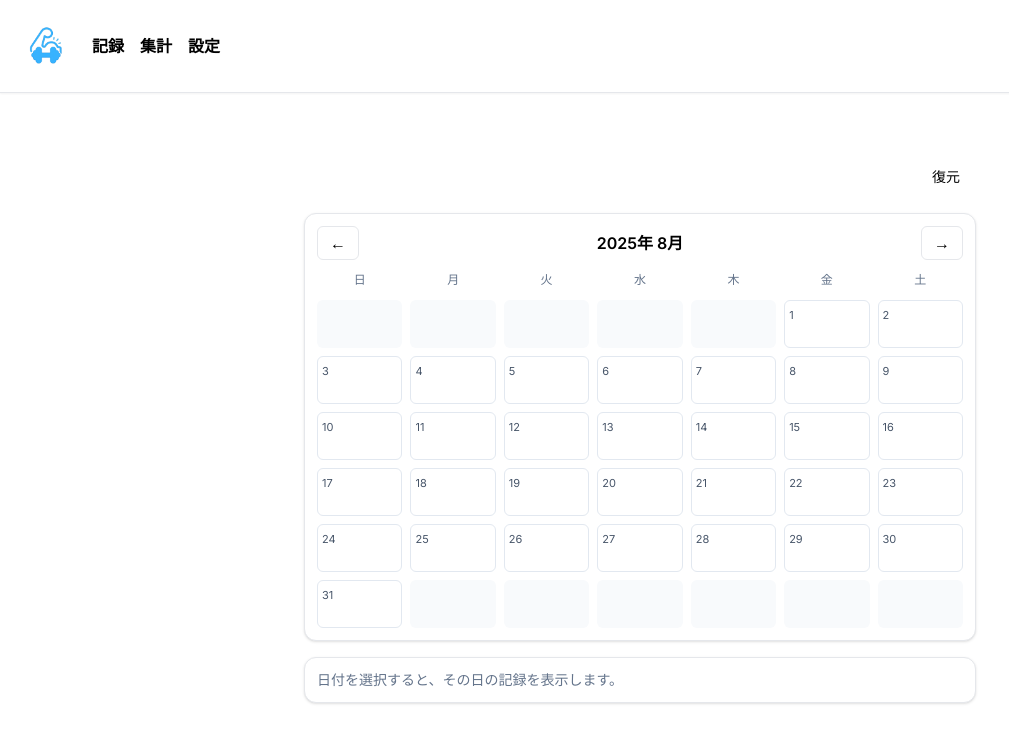
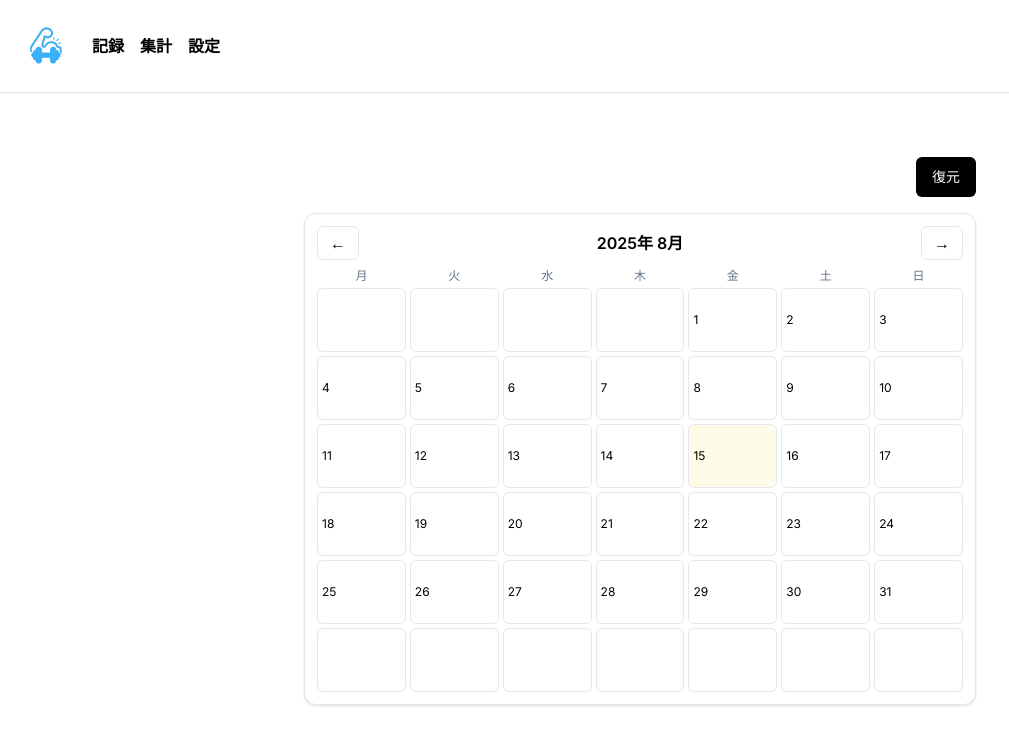
Before and after one commit to Mickey-1996/workout-tracker20250807, a Next.js app: page /tabs/summary in a window 1280 px wide. Shown: the top 744 px of the page, without its empty margins (0-1009 px from the left). Built offline with nearby package versions, Linux system fonts and the light colour scheme.

Commit message:
Update SummaryTab.tsx

```diff
--- a/src/tabs/SummaryTab.tsx
+++ b/src/tabs/SummaryTab.tsx
@@ -22,113 +22,239 @@ type DayRecord = {
   sets?: Record<string, boolean[]>;
   counts?: Record<string, number[]>;
   times?: Record<string, string[]>;
-  notesUpper?: string;
-  notesLower?: string;
-  notesEtc?: string;
+  notesUpper: string;
+  notesLower: string;
+  notesEtc: string;
+  notesOther?: string;
 };
 
-// ===== ローカル日付ユーティリティ =====
-const ymdLocal = (d: Date) => {
+function ymdLocal(d: Date): string {
   const y = d.getFullYear();
   const m = String(d.getMonth() + 1).padStart(2, "0");
-  const da = String(d.getDate()).padStart(2, "0");
-  return `${y}-${m}-${da}`;
-};
-
-// ===== 復元（localStorage 全量インポート） =====
-function importAllLocalStorageFromFile(file?: File | null) {
-  if (!file) return;
-  const reader = new FileReader();
-  reader.onload = () => {
-    try {
-      const text = String(reader.result ?? "");
-      const obj = JSON.parse(text) as Record<string, string | null>;
-      Object.entries(obj).forEach(([k, v]) => {
-        if (v == null) localStorage.removeItem(k);
-        else localStorage.setItem(k, v);
-      });
-      alert("復元が完了しました。必要に応じてページを再読み込みしてください。");
-    } catch (e) {
-      alert("JSON の読み込み/復元に失敗しました。");
-      console.error(e);
-    }
-  };
-  reader.readAsText(file);
+  const day = String(d.getDate()).padStart(2, "0");
+  return `${y}-${m}-${day}`;
 }
 
-// ===== exercises を読み出す（設定タブ保存フォーマットを想定） =====
-function loadExercises(): ExercisesState {
+/** localStorage helpers（要：現行キー `day:YYYY-MM-DD`） */
+function loadRecordByDate(ymd: string): DayRecord | undefined {
   try {
-    const raw = localStorage.getItem("exercises");
-    const obj = raw ? JSON.parse(raw) : null;
-    const pick = (arr?: any[]) =>
-      Array.isArray(arr)
-        ? arr.map((it) => ({
+    const raw = localStorage.getItem(`day:${ymd}`);
+    if (!raw) return undefined;
+    const r = JSON.parse(raw) as Partial<DayRecord>;
+    return {
+      date: ymd,
+      times: r.times ?? {},
+      sets: r.sets ?? {},
+      counts: r.counts ?? {},
+      notesUpper: r.notesUpper ?? "",
+      notesLower: r.notesLower ?? "",
+      notesEtc: r.notesEtc ?? "",
+      ...(r.notesOther !== undefined ? { notesOther: r.notesOther } : {}),
+    };
+  } catch {
+    return undefined;
+  }
+}
+
+function loadExercisesFromSettings(): ExercisesState {
+  try {
+    // v2（SettingsTab 新形式）
+    const v2Raw = localStorage.getItem("wt:settings.v2");
+    if (v2Raw) {
+      const v2 = JSON.parse(v2Raw);
+      if (v2?.items && Array.isArray(v2.items)) {
+        const upper: ExerciseItem[] = [];
+        const lower: ExerciseItem[] = [];
+        const etc: ExerciseItem[] = [];
+        for (const it of v2.items as any[]) {
+          const item: ExerciseItem = {
             id: String(it.id ?? ""),
             name: String(it.name ?? ""),
             category: (it.category ?? "etc") as ExerciseItem["category"],
+          };
+          if (item.category === "upper") upper.push(item);
+          else if (item.category === "lower") lower.push(item);
+          else etc.push(item);
+        }
+        return { upper, lower, etc };
+      }
+    }
+  } catch {}
+
+  // 旧形式 fallback
+  try {
+    const raw = localStorage.getItem("exercises");
+    if (!raw) return { upper: [], lower: [], etc: [] };
+    const old = JSON.parse(raw);
+    const norm = (arr?: any[]): ExerciseItem[] =>
+      Array.isArray(arr)
+        ? arr.map((x) => ({
+            id: String(x.id ?? ""),
+            name: String(x.name ?? ""),
+            category: (x.category ?? "etc") as ExerciseItem["category"],
           }))
         : [];
     return {
-      upper: pick(obj?.upper),
-      lower: pick(obj?.lower),
-      etc: pick(obj?.etc),
+      upper: norm(old.upper),
+      lower: norm(old.lower),
+      etc: norm(old.etc),
     };
   } catch {
     return { upper: [], lower: [], etc: [] };
   }
 }
 
-// ===== 記録キー探索（day:YYYY-MM-DD 互換） =====
-function loadRecordByDate(ymd: string): DayRecord | null {
-  const candidates = [`day:${ymd}`, `record:${ymd}`, ymd];
-  for (const k of candidates) {
-    const v = localStorage.getItem(k);
-    if (!v) continue;
+/** エクスポート */
+function exportAllDayRecords() {
+  const data: Record<string, DayRecord> = {};
+  for (let i = 0; i < localStorage.length; i++) {
+    const k = localStorage.key(i);
+    if (k && k.startsWith("day:")) {
       try {
-      const obj = JSON.parse(v);
-      if (obj && typeof obj === "object") {
-        return { date: ymd, ...obj };
-      }
+        data[k] = JSON.parse(localStorage.getItem(k)!) as DayRecord;
       } catch {}
     }
-  return null;
+  }
+  const blob = new Blob([JSON.stringify(data, null, 2)], {
+    type: "application/json",
+  });
+  const a = document.createElement("a");
+  a.href = URL.createObjectURL(blob);
+  a.download = "backup-day-records.json";
+  a.click();
 }
 
-function monthMatrix(base: Date) {
-  const y = base.getFullYear();
-  const m = base.getMonth();
-  const first = new Date(y, m, 1);
-  const last = new Date(y, m + 1, 0);
-  const startDay = first.getDay(); // 0..6
-  const days = last.getDate();
+/** インポート（単純上書きではなく結合） */
+async function importAllLocalStorageFromFile(file: File | null) {
+  if (!file) return;
+  const text = await file.text();
+  let imported: any;
+  try {
+    imported = JSON.parse(text);
+  } catch {
+    alert("JSONの解析に失敗しました");
+    return;
+  }
+  const keys = Object.keys(imported).filter((k) => k.startsWith("day:"));
 
-  const cells: (Date | null)[] = [];
-  for (let i = 0; i < startDay; i++) cells.push(null);
-  for (let d = 1; d <= days; d++) cells.push(new Date(y, m, d));
-  while (cells.length % 7 !== 0) cells.push(null);
+  const mergeBoolArr = (a: boolean[] = [], b: boolean[] = []) => {
+    const n = Math.max(a.length, b.length);
+    const out = new Array<boolean>(n);
+    for (let i = 0; i < n; i++) out[i] = Boolean(a[i] || b[i]);
+    return out;
+  };
+  const mergeNumArr = (a: number[] = [], b: number[] = []) => {
+    const n = Math.max(a.length, b.length);
+    const out = new Array<number>(n);
+    for (let i = 0; i < n; i++) out[i] = Math.max(a[i] ?? 0, b[i] ?? 0);
+    return out;
+  };
+  const uniq = <T,>(arr: T[] = []) => Array.from(new Set(arr));
 
-  const weeks: (Date | null)[][] = [];
-  for (let i = 0; i < cells.length; i += 7) {
-    weeks.push(cells.slice(i, i + 7));
+  const mergeDay = (dst: Partial<DayRecord> = {}, src: Partial<DayRecord> = {}): DayRecord => {
+    const out: DayRecord = {
+      date: (src.date as string) || (dst.date as string) || "",
+      times: { ...(dst.times ?? {}) },
+      sets: { ...(dst.sets ?? {}) },
+      counts: { ...(dst.counts ?? {}) },
+      notesUpper: (dst.notesUpper ?? "") || (src.notesUpper ?? ""),
+      notesLower: (dst.notesLower ?? "") || (src.notesLower ?? ""),
+      notesEtc: (dst.notesEtc ?? "") || (src.notesEtc ?? ""),
+      ...(dst.notesOther !== undefined || src.notesOther !== undefined
+        ? { notesOther: (dst.notesOther ?? "") || (src.notesOther ?? "") }
+        : {}),
+    };
+
+    const timeIds = new Set([
+      ...Object.keys(dst.times ?? {}),
+      ...Object.keys(src.times ?? {}),
+    ]);
+    for (const id of timeIds) {
+      const a = dst.times?.[id] ?? [];
+      const b = src.times?.[id] ?? [];
+      out.times![id] = uniq([...(a || []), ...(b || [])]).sort();
     }
-  return weeks;
+
+    const setIds = new Set([
+      ...Object.keys(dst.sets ?? {}),
+      ...Object.keys(src.sets ?? {}),
+    ]);
+    for (const id of setIds) {
+      const a = dst.sets?.[id] ?? [];
+      const b = src.sets?.[id] ?? [];
+      out.sets![id] = mergeBoolArr(a, b);
+    }
+
+    const countIds = new Set([
+      ...Object.keys(dst.counts ?? {}),
+      ...Object.keys(src.counts ?? {}),
+    ]);
+    for (const id of countIds) {
+      const a = dst.counts?.[id] ?? [];
+      const b = src.counts?.[id] ?? [];
+      out.counts![id] = mergeNumArr(a, b);
+    }
+
+    // メモが両方非空で異なる場合は dst を優先し src を追記
+    const appendIfBoth = (d = "", s = "") =>
+      d && s && d !== s ? `${d}\n[import] ${s}` : d || s || "";
+    out.notesUpper = appendIfBoth(dst.notesUpper ?? "", src.notesUpper ?? "");
+    out.notesLower = appendIfBoth(dst.notesLower ?? "", src.notesLower ?? "");
+    out.notesEtc = appendIfBoth(dst.notesEtc ?? "", src.notesEtc ?? "");
+
+    return out;
+  };
+
+  const report: any[] = [];
+  for (const k of keys) {
+    const src = imported[k] as Partial<DayRecord>;
+    let dst: Partial<DayRecord> = {};
+    try {
+      const raw = localStorage.getItem(k);
+      if (raw) dst = JSON.parse(raw);
+    } catch {}
+    const merged = mergeDay(dst, src);
+    localStorage.setItem(k, JSON.stringify(merged));
+    report.push({ key: k, action: dst ? "merge" : "create" });
+  }
+  console.table(report);
+  alert(`完了: ${report.length}件をインポート/マージしました。ページを再読み込みしてください。`);
 }
 
 export default function SummaryTab() {
-  const [ex, setEx] = useState<ExercisesState>({ upper: [], lower: [], etc: [] });
-  const [base, setBase] = useState<Date>(new Date());
-  const [selected, setSelected] = useState<string | null>(null);
   const fileInputRef = useRef<HTMLInputElement | null>(null);
 
-  useEffect(() => {
-    setEx(loadExercises());
-  }, []);
+  // 設定（種目名解決用）
+  const ex = useMemo(() => loadExercisesFromSettings(), []);
 
-  const weeks = useMemo(() => monthMatrix(base), [base]);
+  // カレンダーのベース月（1日固定）
+  const [base, setBase] = useState(() => {
+    const d = new Date();
+    return new Date(d.getFullYear(), d.getMonth(), 1);
+  });
 
+  // base 月の週配列（6週固定表示）
+  const weeks = useMemo(() => {
+    const firstDay = new Date(base.getFullYear(), base.getMonth(), 1);
+    const start = new Date(firstDay);
+    start.setDate(firstDay.getDate() - ((firstDay.getDay() + 6) % 7)); // 月曜起点
+
+    const grid: (Date | null)[][] = [];
+    for (let w = 0; w < 6; w++) {
+      const row: (Date | null)[] = [];
+      for (let d = 0; d < 7; d++) {
+        const cur = new Date(start);
+        cur.setDate(start.getDate() + w * 7 + d);
+        if (cur.getMonth() !== base.getMonth()) row.push(null);
+        else row.push(cur);
+      }
+      grid.push(row);
+    }
+    return grid;
+  }, [base]);
+
+  // 各日の有無（高速化のためマップ化）
   const recordsMap = useMemo(() => {
-    // 月内すべて読み込んでマップ化
     const map = new Map<string, DayRecord>();
     for (const wk of weeks) {
       for (const d of wk) {
@@ -146,16 +272,11 @@ export default function SummaryTab() {
     return recordsMap.has(ymdLocal(d));
   };
 
-  const selectedRecord = selected ? recordsMap.get(selected) ?? null : null;
-
-  // 種目名解決
-  const nameOf = (id: string) => {
-    for (const g of [ex.upper, ex.lower, ex.etc]) {
-      const hit = g.find((x) => x.id === id);
-      if (hit) return hit.name || id;
-    }
-    return id;
-  };
+  const [selectedYmd, setSelectedYmd] = useState<string | null>(null);
+  const selectedRecord = useMemo(
+    () => (selectedYmd ? recordsMap.get(selectedYmd) : undefined),
+    [recordsMap, selectedYmd]
+  );
 
   return (
     <div className="p-4 sm:p-6">
@@ -168,7 +289,7 @@ export default function SummaryTab() {
           className="hidden"
           onChange={(e) => importAllLocalStorageFromFile(e.target.files?.[0] ?? null)}
         />
-        <Button variant="outline" onClick={() => fileInputRef.current?.click()}>
+        <Button onClick={() => fileInputRef.current?.click()}>
           復元
         </Button>
       </div>
@@ -193,65 +314,95 @@ export default function SummaryTab() {
           </button>
         </div>
 
-        {/* カレンダー */}
-        <div className="grid grid-cols-7 gap-1 sm:gap-2">
-          {["日","月","火","水","木","金","土"].map((w) => (
-            <div key={w} className="py-1 text-center text-xs text-slate-500">{w}</div>
+        {/* 曜日ヘッダ（Mon-Sun） */}
+        <div className="grid grid-cols-7 gap-1 text-center text-xs text-slate-500">
+          {["月", "火", "水", "木", "金", "土", "日"].map((w) => (
+            <div key={w}>{w}</div>
           ))}
-          {weeks.flat().map((d, i) => {
-            if (!d) {
-              return <div key={i} className="h-10 sm:h-12 rounded-md bg-slate-50" />;
-            }
-            const ymd = ymdLocal(d);
-            const active = selected === ymd;
-            const marked = hasRecord(d);
+        </div>
+
+        {/* カレンダー本体 */}
+        <div className="mt-1 grid grid-cols-7 gap-1">
+          {weeks.map((row, ri) =>
+            row.map((d, ci) => {
+              const ymd = d ? ymdLocal(d) : "";
+              const has = hasRecord(d);
+              const isToday =
+                d &&
+                (() => {
+                  const t = new Date();
+                  const ymdT = ymdLocal(t);
+                  return ymdT === ymd;
+                })();
+
               return (
                 <button
-                key={i}
-                onClick={() => setSelected(ymd)}
-                className={`relative h-10 sm:h-12 rounded-md border text-sm hover:bg-slate-50 ${
-                  active ? "border-blue-500 ring-1 ring-blue-500" : "border-slate-200"
-                }`}
+                  key={`${ri}-${ci}`}
+                  className={[
+                    "h-16 rounded-md border p-1 text-left",
+                    has ? "border-green-400" : "border-slate-200",
+                    isToday ? "bg-yellow-50" : "",
+                    ymd === selectedYmd ? "ring-2 ring-blue-400" : "",
+                  ].join(" ")}
+                  onClick={() => (d ? setSelectedYmd(ymd) : void 0)}
                 >
-                <span className="absolute left-1 top-1 text-[11px] text-slate-600">
-                  {d.getDate()}
-                </span>
-                {marked && (
-                  <span className="absolute bottom-1 right-1 inline-flex h-4 w-4 items-center justify-center rounded-full border border-blue-500 text-[10px] text-blue-600">
-                    ●
-                  </span>
-                )}
+                  <div className="text-xs">{d ? d.getDate() : ""}</div>
+                  {has && <div className="mt-1 text-[10px] text-green-600">記録あり</div>}
                 </button>
               );
-          })}
+            })
+          )}
         </div>
       </Card>
 
-      {/* 選択日のサマリ */}
+      {/* 詳細パネル */}
       <div className="mt-4">
-        {!selectedRecord ? (
-          <Card className="p-3 text-sm text-slate-500">日付を選択すると、その日の記録を表示します。</Card>
-        ) : (
+        {selectedRecord && (
           <Card className="p-3">
-            <div className="mb-2 text-base font-semibold">{selected} の記録</div>
-            <div className="space-y-2">
-              {/* counts */}
-              {selectedRecord.counts &&
-                Object.entries(selectedRecord.counts).map(([id, arr]) => (
+            <div className="text-sm text-slate-600">
+              <div className="mb-1">
+                <span className="font-medium">{selectedYmd}</span> の記録
+              </div>
+
+              {/* times */}
+              {selectedRecord.times && Object.entries(selectedRecord.times).length > 0 && (
+                <div className="mb-2">
+                  <div className="text-slate-500">完了時刻</div>
+                  {Object.entries(selectedRecord.times).map(([id, arr]) => (
                     <div key={id} className="text-sm">
-                    <span className="font-medium">{nameOf(id)}</span>{" "}
-                    <span className="text-slate-500">（回数）</span>：{arr.filter((v) => (v ?? 0) > 0).join(", ")}
+                      <span className="font-medium">{nameOf(id)}</span>：
+                      {(arr || []).map((iso) => new Date(iso).toLocaleTimeString()).join(", ")}
                     </div>
                   ))}
+                </div>
+              )}
+
+              {/* counts */}
+              {selectedRecord.counts && Object.entries(selectedRecord.counts).length > 0 && (
+                <div className="mb-2">
+                  <div className="text-slate-500">回数</div>
+                  {Object.entries(selectedRecord.counts).map(([id, arr]) => (
+                    <div key={id} className="text-sm">
+                      <span className="font-medium">{nameOf(id)}</span>：
+                      {(arr || []).map((n, i) => `S${i + 1}:${n}`).join(" / ")}
+                    </div>
+                  ))}
+                </div>
+              )}
+
               {/* sets */}
-              {selectedRecord.sets &&
-                Object.entries(selectedRecord.sets).map(([id, arr]) => (
+              {selectedRecord.sets && Object.entries(selectedRecord.sets).length > 0 && (
+                <div className="mb-2">
+                  <div className="text-slate-500">セット完了</div>
+                  {Object.entries(selectedRecord.sets).map(([id, arr]) => (
                     <div key={id} className="text-sm">
                       <span className="font-medium">{nameOf(id)}</span>{" "}
                       <span className="text-slate-500">（セット）</span>：
                       {arr.map((b, i) => (b ? `#${i + 1}` : null)).filter(Boolean).join(" ")}
                     </div>
                   ))}
+                </div>
+              )}
 
               {/* メモ */}
               {(selectedRecord.notesUpper || selectedRecord.notesLower || selectedRecord.notesEtc) && (
```
Lines whose indentation alone changed are shown as unchanged.
